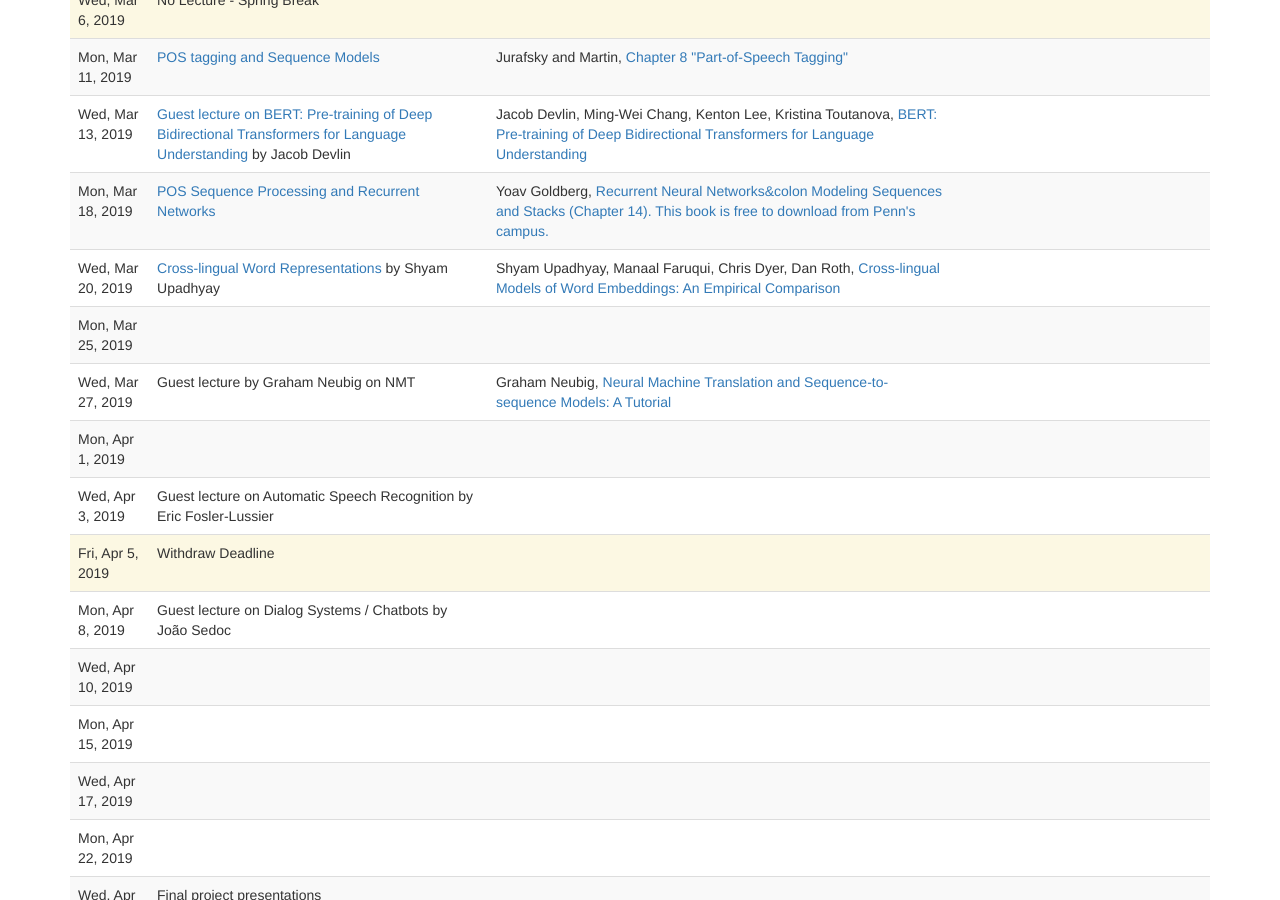
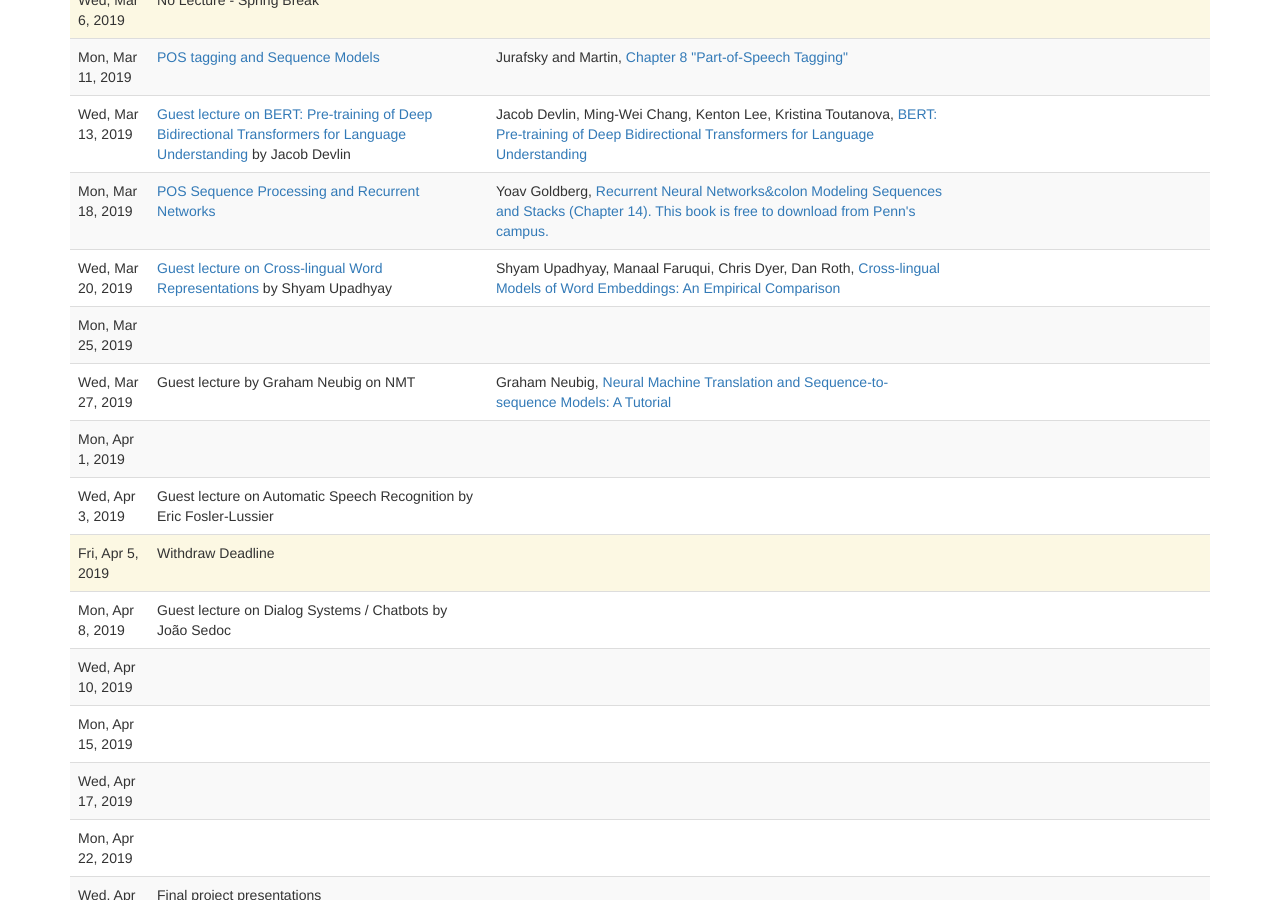
Before and after one commit to computational-linguistics-class/computational-linguistics-class.github.io, a Jekyll site: the page built from lectures.md, in a window 1280 px wide and 900 px high, scrolled down 1812 px. Built offline with Jekyll 4.4.1, drawn with Linux system fonts in a browser that asks for light colours; nearby versions of some CDN libraries; a script that is not in the unit is left out.

Commit message:
Update lectures.yaml

```diff
--- a/_data/lectures.yaml
+++ b/_data/lectures.yaml
@@ -281,7 +281,7 @@
 -
   date: 2019-03-20
   slides: slides/90-guest_lecture_ shyam_upadhyay_cross_lingual_word_representations.pdf
-  title: Cross-lingual Word Representations
+  title: Guest lecture on Cross-lingual Word Representations
   speaker: Shyam Upadhyay
   slides_credit: Shyam Upadhyay
   readings:
```
